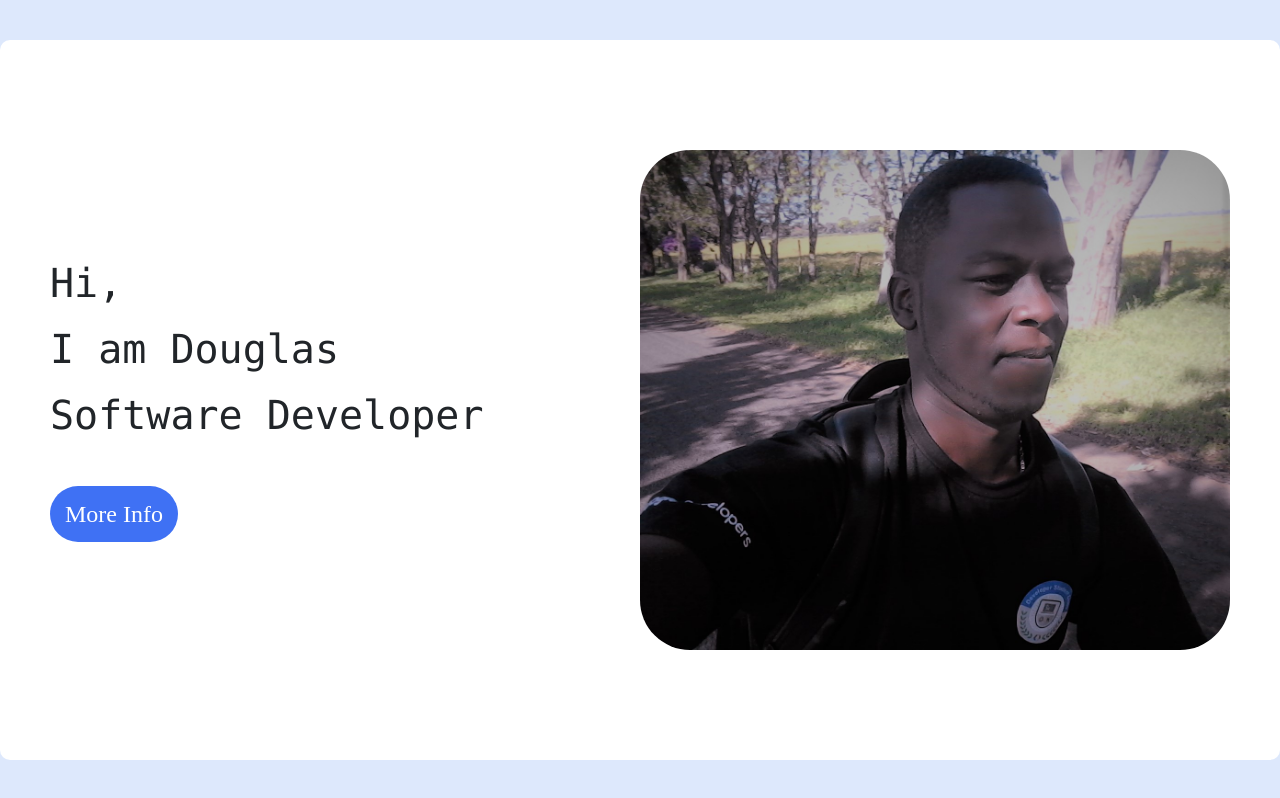
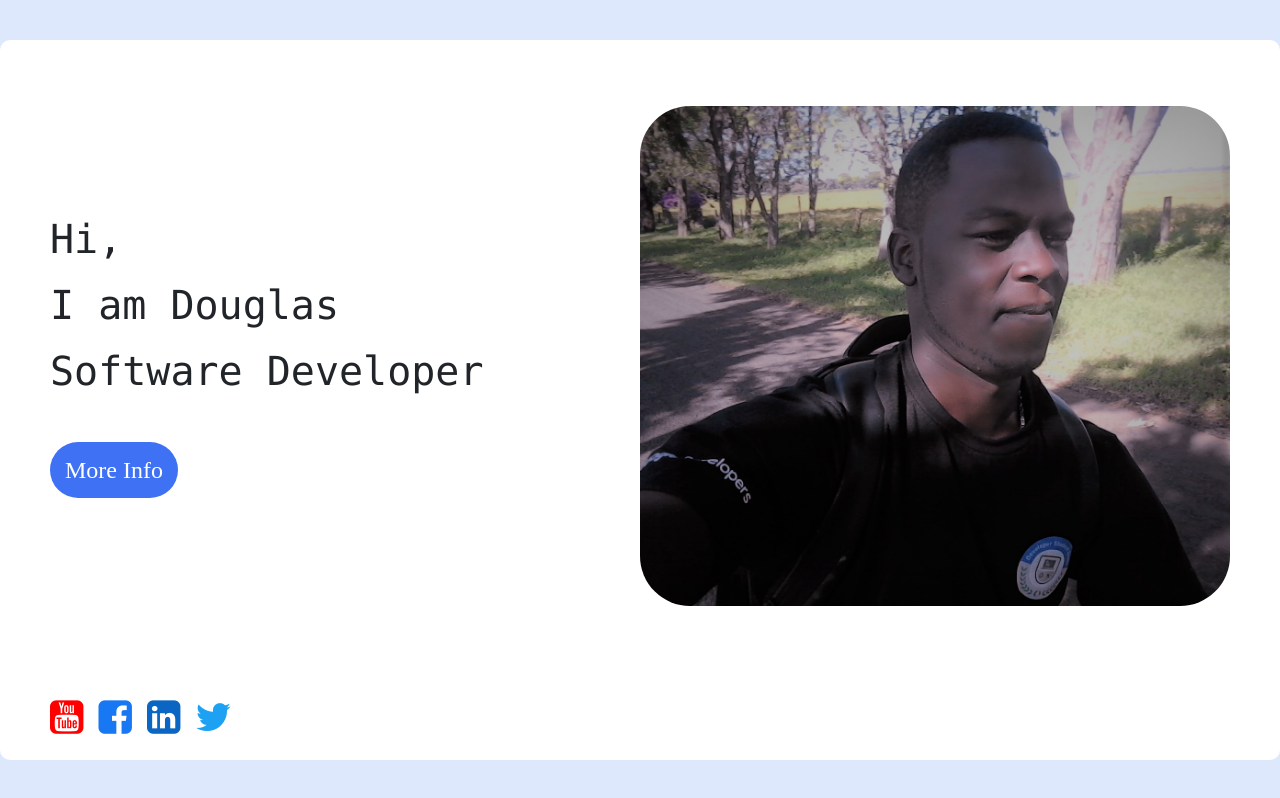
Before and after one commit to Douglas254/Portfolio, a React (Create React App) app: page / in a window 1280 px wide. Built offline with nearby package versions, Linux system fonts and the light colour scheme.

Commit message:
Footer Component

```diff
--- a/src/App.js
+++ b/src/App.js
@@ -1,5 +1,6 @@
 import { BrowserRouter as Router, Switch, Route } from "react-router-dom";
 import Home from "./component/Home";
+import Footer from "./component/Footer";
 import "./App.css";
 
 function App() {
@@ -9,6 +10,7 @@ function App() {
         <Switch>
           <Route exact path="/" component={Home} />
         </Switch>
+        <Footer />
       </div>
     </Router>
   );
--- /dev/null
+++ b/src/component/Footer/index.jsx
@@ -0,0 +1,39 @@
+import "./style.css";
+import React from "react";
+
+const Footer = () => {
+  return (
+    <footer>
+      <a
+        href="http://youtube.com/"
+        style={{ color: "#ff0000" }}
+        target="_blank"
+      >
+        <i className="fa fa-youtube-square" aria-hidden="true"></i>
+      </a>
+      <a
+        href="http://www.facebook.com/profile.php?id="
+        style={{ color: "#1877f2" }}
+        target="_blank"
+      >
+        <i className="fa fa-facebook-square" aria-hidden="true"></i>
+      </a>
+      <a
+        href="http://www.linkedin.com/in/"
+        style={{ color: "#0a66c2" }}
+        target="_blank"
+      >
+        <i className="fa fa-linkedin-square" aria-hidden="true"></i>
+      </a>
+      <a
+        href="http://twitter.com/"
+        style={{ color: "#1da1f2" }}
+        target="_blank"
+      >
+        <i className="fa fa-twitter" aria-hidden="true"></i>
+      </a>
+    </footer>
+  );
+};
+
+export default Footer;
--- /dev/null
+++ b/src/component/Footer/style.css
@@ -0,0 +1,15 @@
+footer {
+  width: 100%;
+  padding: 15px 0px;
+}
+
+footer i {
+  max-width: 90px;
+  padding: 0px 15px 0px 0px;
+}
+footer a {
+  font-size: 39px;
+}
+footer i:not(:last-child) {
+  margin-right: 10px;
+}
--- a/src/index.js
+++ b/src/index.js
@@ -2,6 +2,7 @@ import React from "react";
 import ReactDOM from "react-dom";
 import "./index.css";
 import "bootstrap/dist/css/bootstrap.css";
+import "font-awesome/css/font-awesome.css";
 import App from "./App";
 import reportWebVitals from "./reportWebVitals";
 
```
